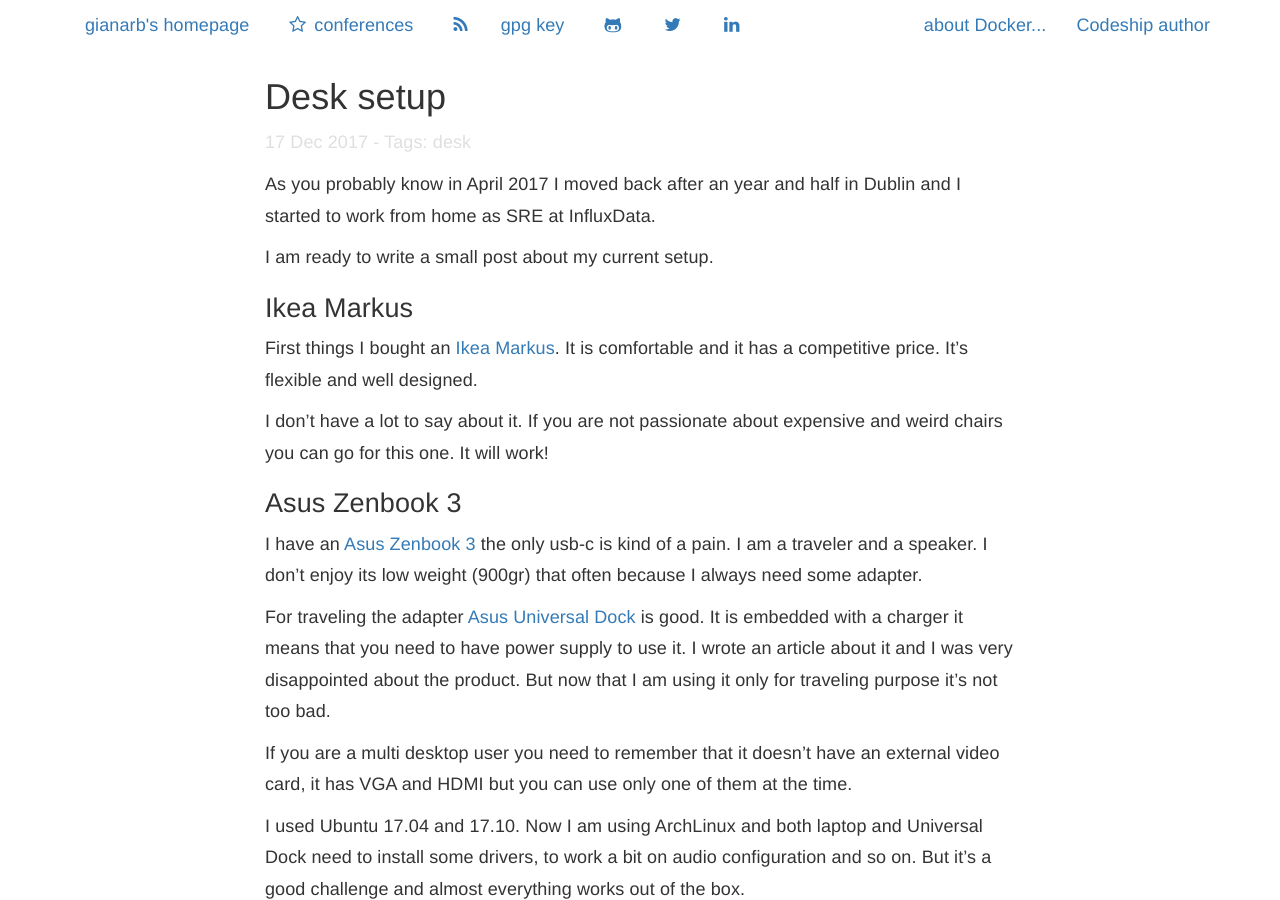
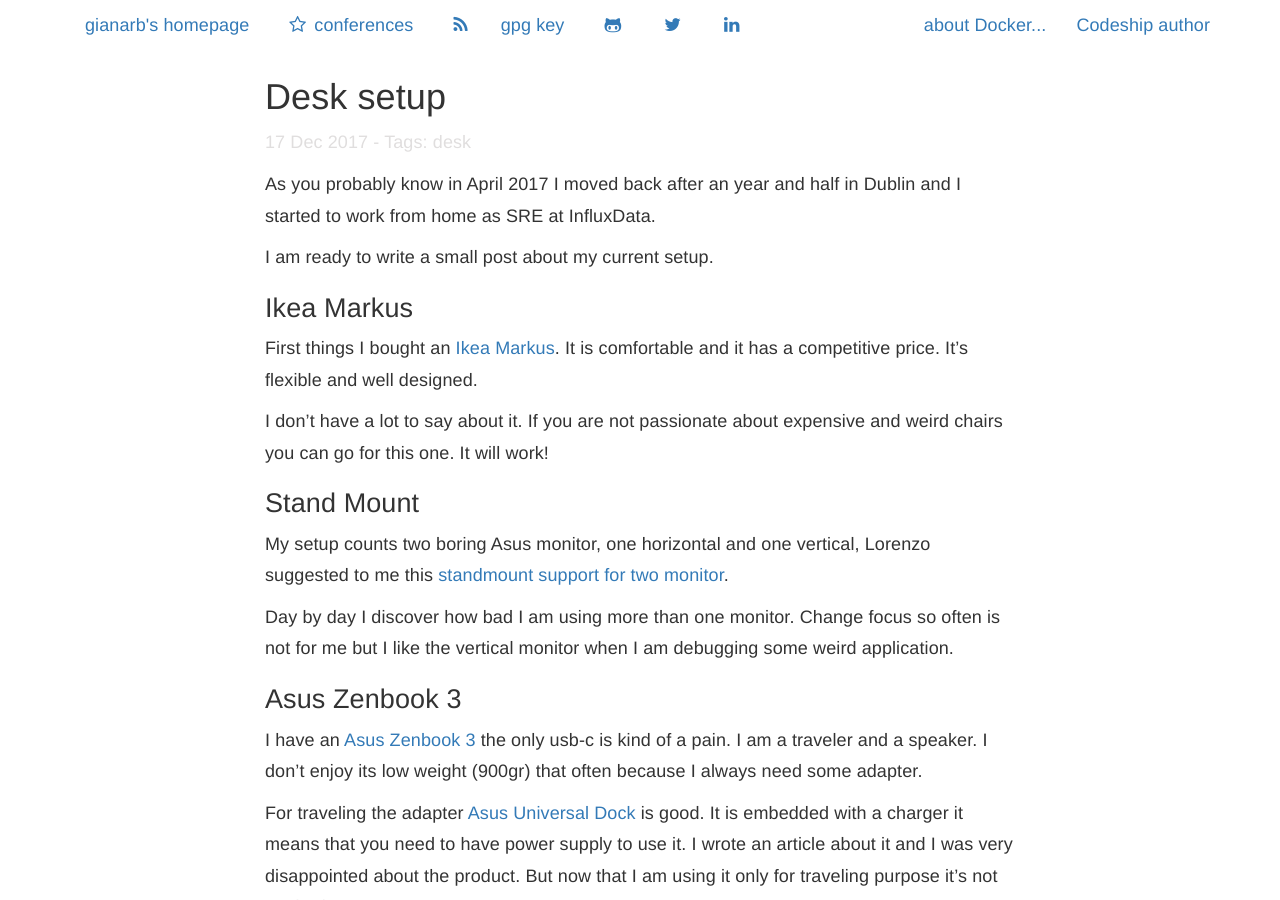
Before and after one commit to gianarb/gianarb.github.com, a Jekyll site: the page built from _posts/2017-12-17-desk-setup.markdown, in a window 1280 px wide and 900 px high. Built offline with Jekyll 4.4.1, drawn with Linux system fonts in a browser that asks for light colours; nearby versions of some CDN libraries.

Commit message:
Added nb desk

```diff
--- a/_posts/2017-12-17-desk-setup.markdown
+++ b/_posts/2017-12-17-desk-setup.markdown
@@ -21,6 +21,15 @@
 
 I don't have a lot to say about it. If you are not passionate about expensive
 and weird chairs you can go for this one. It will work!
+
+## Stand Mount
+
+My setup counts two boring Asus monitor, one horizontal and one vertical,
+Lorenzo suggested to me this [standmount support for two monitor](http://amzn.to/2yMe59C).
+
+Day by day I discover how bad I am using more than one monitor. Change focus so
+often is not for me but I like the vertical monitor when I am debugging some
+weird application.
 
 ## Asus Zenbook 3
 
@@ -80,7 +89,7 @@
 end it well.
 
 I monitored the [Ikea
-Bekant](www.ikea.com/gb/en/products/desks/office-desks/bekant-desk-sit-stand-oak-veneer-black-spr-29061187/)
+Bekant](https://www.ikea.com/gb/en/products/desks/office-desks/bekant-desk-sit-stand-oak-veneer-black-spr-29061187/)
 for a lot of months but I was not sure about investing money a standind desk.
 
 I looked at them for so long that Ikea started a very good discount campaign and
```
